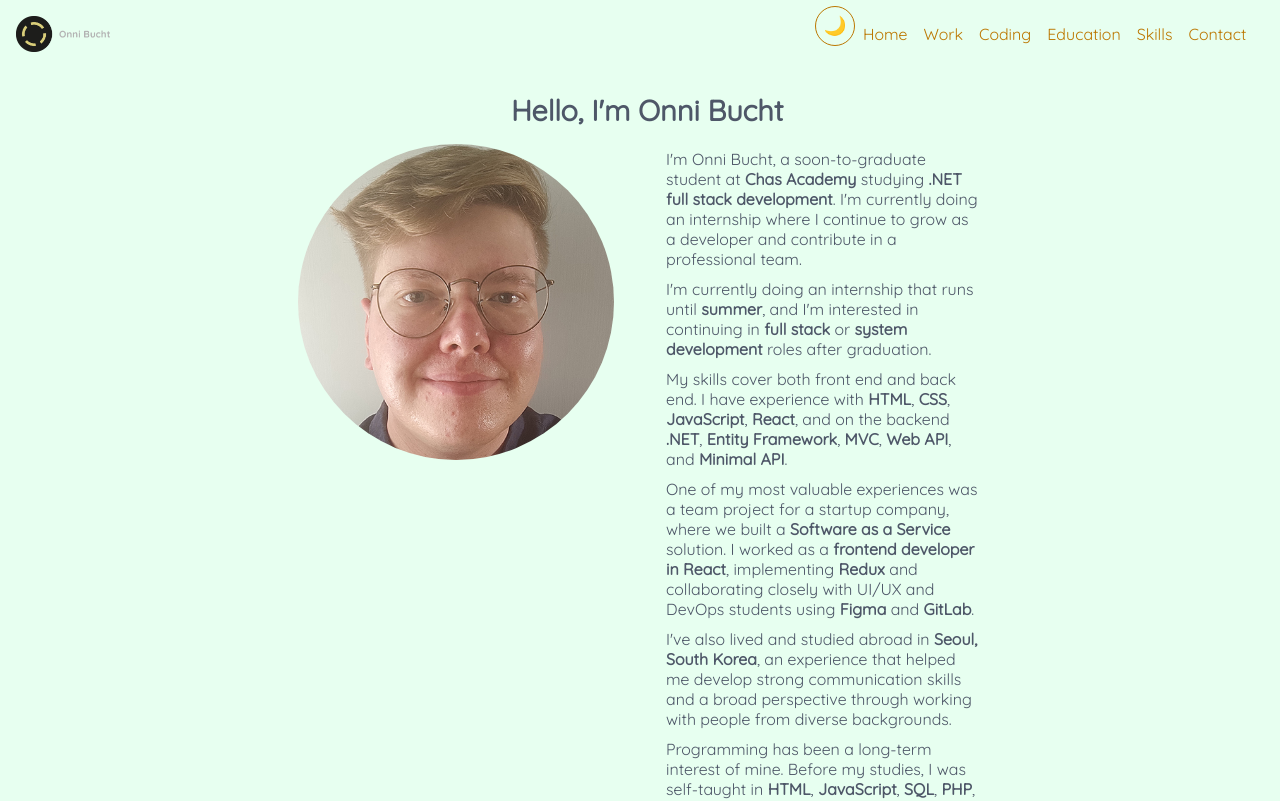
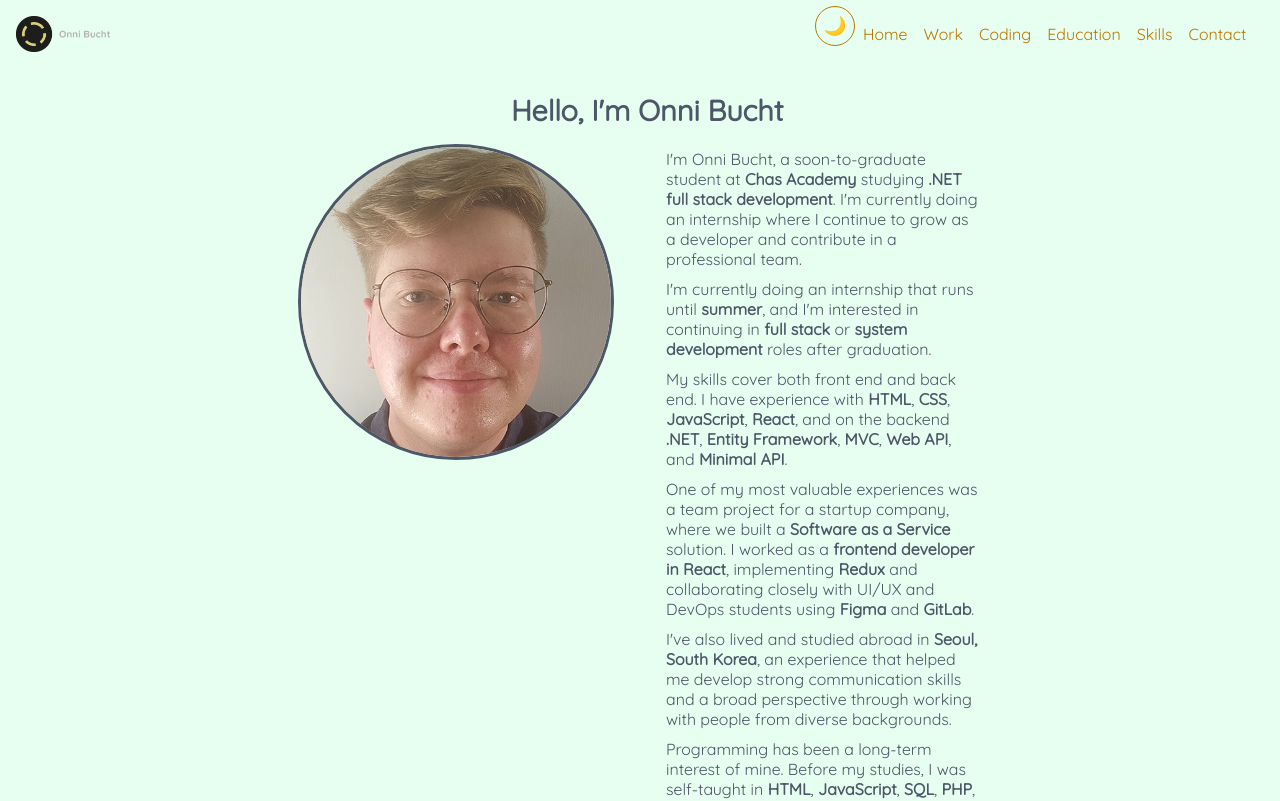
Before and after one commit to onni82/onni82.github.io, a React (Vite) app: page / in a window 1280 px wide. Shown: the top 801 px of the page. Built offline with nearby package versions, Linux system fonts and the light colour scheme; no server answers.

Commit message:
Added rounded image border

```diff
--- a/src/styles/global.css
+++ b/src/styles/global.css
@@ -226,6 +226,7 @@ section > img.fit-image {
 img.rounded-image {
 	aspect-ratio: 1 / 1;
 	border-radius: 50%;
+	border: 3px solid var(--text-color);
 	object-fit: cover;
 }
 
```
